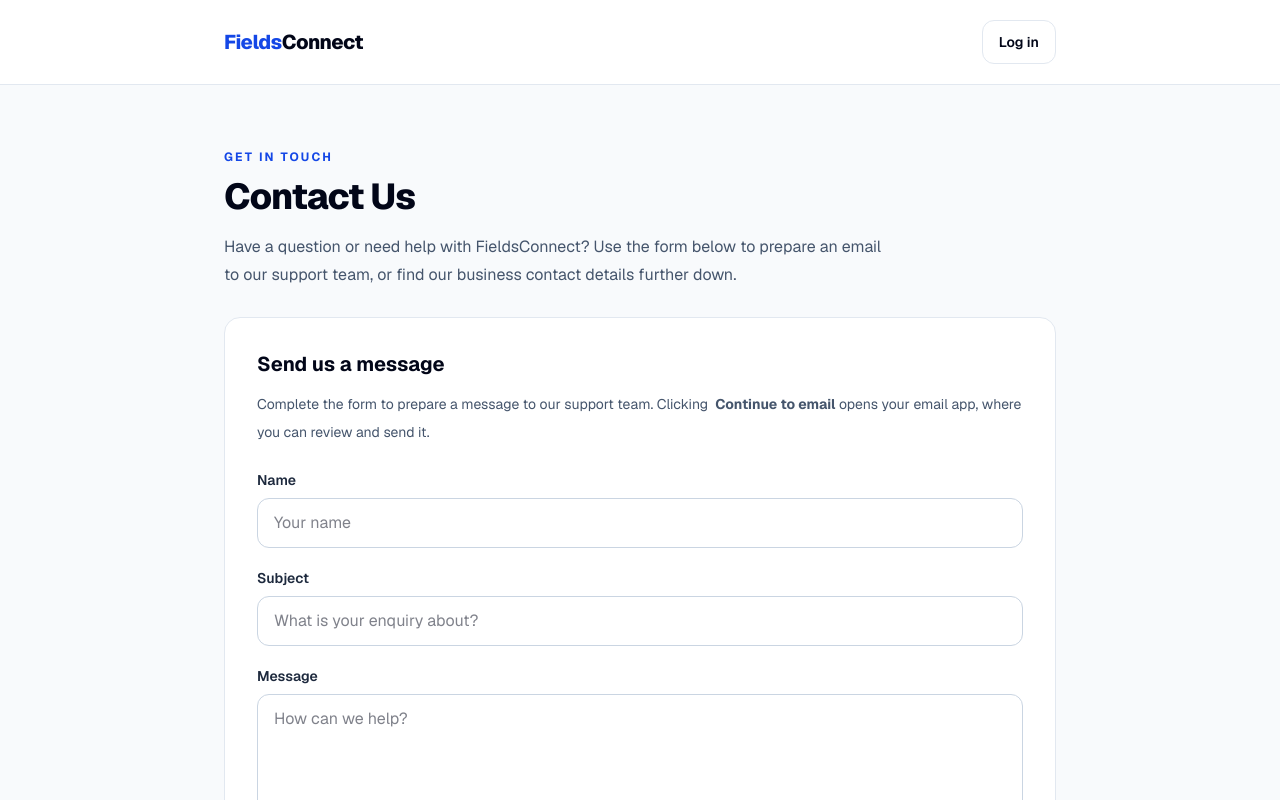
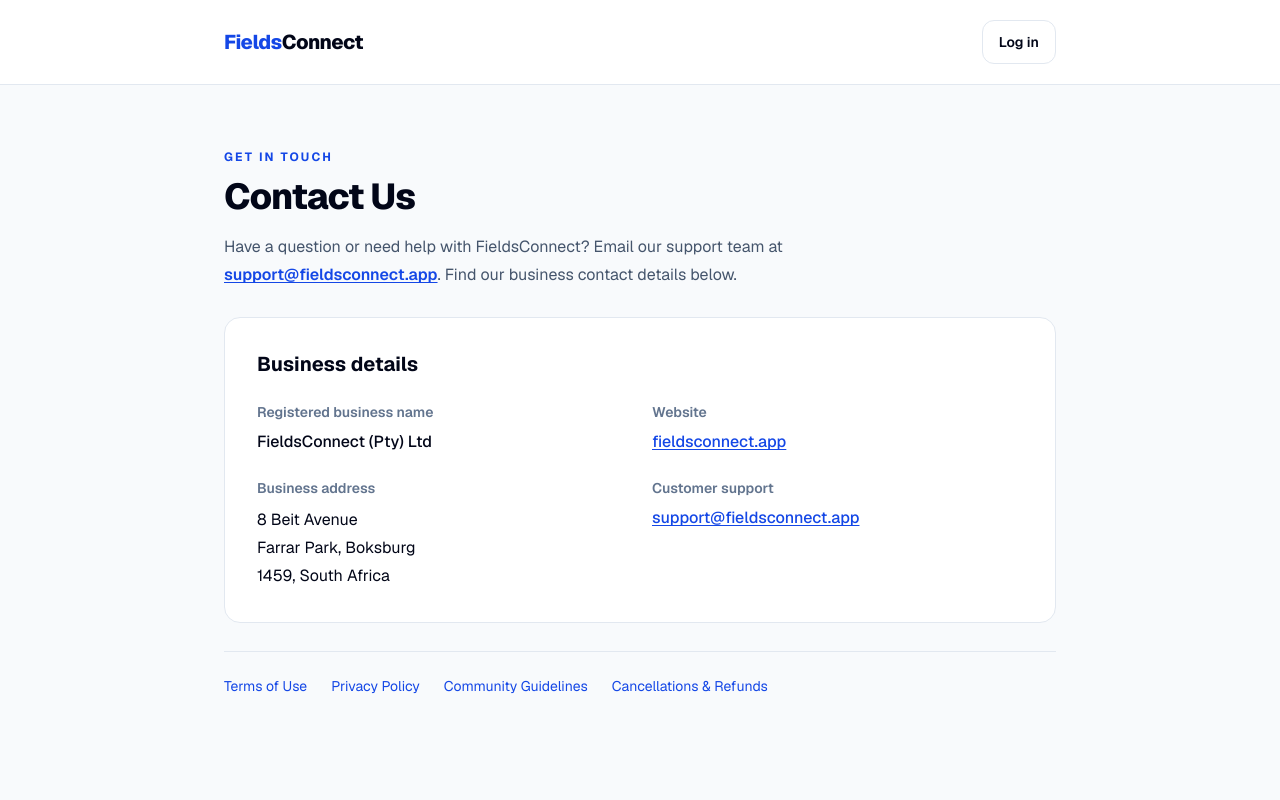
Before and after one commit to kevinmasindi88-del/fieldsconnect, a Next.js app: page /contact in a window 1280 px wide. Shown: the top 800 px of the page. Built offline with nearby package versions, Linux system fonts and the light colour scheme; no server answers.

Commit message:
Simplify Contact Us: remove redundant form and highlight support mailto link

```diff
--- a/app/contact/page.tsx
+++ b/app/contact/page.tsx
@@ -1,5 +1,5 @@
 import Link from "next/link";
-import { ContactForm } from "@/components/contact/ContactForm";
+
 import { ContactHeaderAction } from "@/components/contact/ContactHeaderAction";
 
 export const metadata = {
@@ -24,12 +24,13 @@ export default function ContactPage() {
           <p className="text-xs font-bold uppercase tracking-[0.18em] text-blue-700">Get in touch</p>
           <h1 className="mt-3 text-3xl font-extrabold tracking-tight sm:text-4xl">Contact Us</h1>
           <p className="mt-4 max-w-2xl text-base leading-7 text-slate-600">
-            Have a question or need help with FieldsConnect? Use the form below to prepare an email
-            to our support team, or find our business contact details further down.
+            Have a question or need help with FieldsConnect? Email our support team at{" "}
+            <a href="mailto:support@fieldsconnect.app" className="font-semibold text-blue-700 underline underline-offset-2">
+              support@fieldsconnect.app
+            </a>.
+            Find our business contact details below.
           </p>
         </div>
-
-        <ContactForm />
 
         <section className="rounded-2xl border border-slate-200 bg-white p-6 sm:p-8" aria-labelledby="business-details">
           <h2 id="business-details" className="text-xl font-bold">Business details</h2>
```
